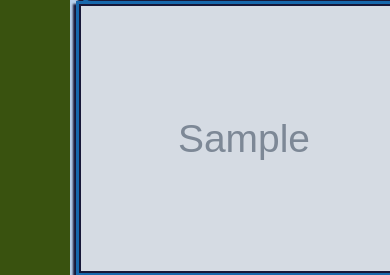
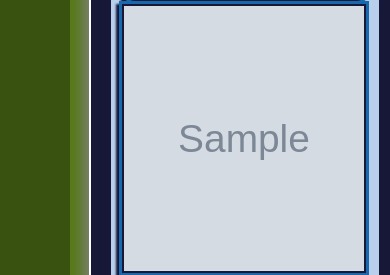
Before and after one commit to threelyK/ECM2434-EcoGo, a Django app: template src/apps/user/templates/user/inventory.html in a window 390 px wide. Shown: the part 160-435 px from the top of the page. Run offline with Django 5.2, Linux system fonts and the light colour scheme; the template is opened without the code that fills it: most values are stand-ins (such as "Sample title", 1, 10 or a date in 2020); grey boxes marked "Sample" are stand-in pictures; some libraries are stand-ins or nearby versions.

Commit message:
Update inventory container CSS: adjust dimensions to use viewport units for responsiveness

```diff
--- a/src/ecoGo/static/css/inventory_files/inventory_container.css
+++ b/src/ecoGo/static/css/inventory_files/inventory_container.css
@@ -1,8 +1,10 @@
 
 .card_container {
     border: 2px solid white;
-    width: 400px;
-    height: 600px;
+    width: 80vw;
+    max-width: 400px;
+    height: 80vh;
+    max-height: 600px;
     margin: 0 auto;
     margin-top: 56px;
     border-radius: 25px;
@@ -13,7 +15,8 @@
 
 .card_background {
     z-index: 0;
-    height: 500px;
+    height: calc(80vh - 100px);
+    max-height: 500px;
     margin: 20px 20px 0 20px;
     border-top-left-radius: 6px;
     border-top-right-radius: 6px;
```
